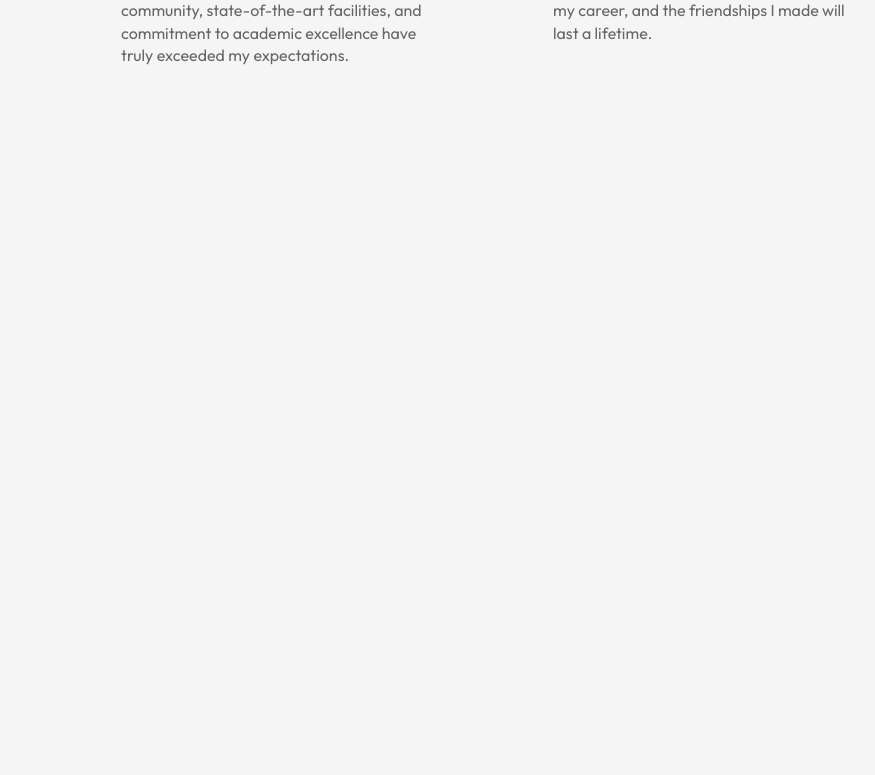
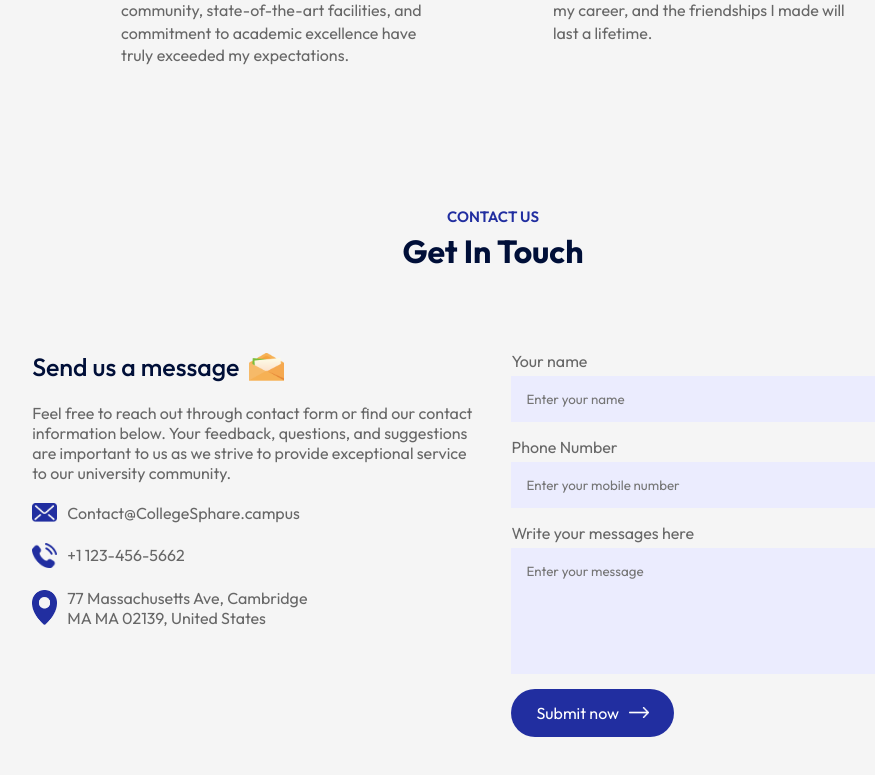
Before and after one commit to pradyumn8/CollegeSphere, a React (Vite) app: page / in a window 1280 px wide. Shown: the part 2959-3734 px from the top of the page, without its empty margins (147-1022 px from the left). Before the commit the page ends 3166 px from the top, so only its background shows below. Built offline with nearby package versions, Linux system fonts and the light colour scheme.

Commit message:
basic UI of contact form is almost done

```diff
--- a/src/App.jsx
+++ b/src/App.jsx
@@ -7,6 +7,7 @@
 import About from './components/About/About'
 import Campus from './components/Campus/Campus'
 import Testimonials from './components/Testimonials/Testimonials'
+import Contact from './components/Contact/Contact'
 
 function App() {
   const [count, setCount] = useState(0)
@@ -23,6 +24,8 @@
       <Campus/>
       <Title subTitle='TESTIMONIALS' title='What Students Says'/>
       <Testimonials/>
+      <Title subTitle='Contact Us' title='Get in Touch'/>
+      <Contact/>
     </div>
   </div>
   )
--- /dev/null
+++ b/src/components/Contact/Contact.css
@@ -0,0 +1,51 @@
+.contact{
+    margin: 80px auto;
+    max-width: 90%;
+    display: flex;
+    align-content: center;
+    justify-content: space-between;
+}
+.contact-col{
+    flex-basis: 48%;
+    color: #676767;
+}
+.contact-col h3{
+    color: #000f38;
+    font-weight: 500;
+    font-size: 25px;
+    display: flex;
+    align-items: center;
+    margin-bottom: 20px;
+}
+.contact-col h3 img{
+    width: 35px;
+    margin-left: 10px;
+}
+.contact-col p{
+    max-width: 450px;
+    list-style: 0.3;
+}
+.contact-col ul li{
+    display: flex;
+    align-items: center;
+    margin: 20px 0;
+}
+.contact-col ul li img{
+    width: 25px;
+    margin-right: 10px;
+}
+.contact form input, .contact form textarea{
+    display: block;
+    width: 100%;
+    background: #ebecfe;
+    padding: 15px;
+    border: 0;
+    outline: 0;
+    margin-bottom: 15px;
+    margin-top: 5px;
+    resize: none;
+}
+.contact-col span{
+    display: block;
+    margin: 20px 0;
+}
--- /dev/null
+++ b/src/components/Contact/Contact.jsx
@@ -0,0 +1,38 @@
+import React from 'react'
+import './Contact.css'
+import msg_icon from '../../assets/msg-icon.png'
+import mail_icon from '../../assets/mail-icon.png'
+import phone_icon from '../../assets/phone-icon.png'
+import location_icon from '../../assets/location-icon.png'
+import white_arrow from '../../assets/white-arrow.png'
+
+const Contact = () => {
+    return (
+        <div className='contact'>
+            <div className="contact-col">
+                <h3>Send us a message <img src={msg_icon} alt="" /></h3>
+                <p>Feel free to reach out through contact form or find our contact information below. Your feedback, questions, and suggestions are important to us as we strive to provide exceptional service to our university community.</p>
+                <ul>
+                    <li><img src={mail_icon} alt="" />Contact@CollegeSphare.campus</li>
+                    <li><img src={phone_icon} alt="" />+1 123-456-5662</li>
+                    <li><img src={location_icon} alt="" />77 Massachusetts Ave, Cambridge <br />MA
+                        MA 02139, United States</li>
+                </ul>
+            </div>
+            <div className="contact-col">
+            <form action="">
+                <label htmlFor="">Your name</label>
+                <input type="text" name='name' placeholder='Enter your name' required/>
+                <label htmlFor="">Phone Number</label>
+                <input type="tel" name='phone' placeholder='Enter your mobile number' required/>
+                <label htmlFor="">Write your messages here</label>
+                <textarea name="message" rows="6" placeholder='Enter your message'></textarea>
+                <button type='submit' className='btn dark-btn'>Submit now <img src={white_arrow } alt="" /></button>
+            </form>
+            <span></span>
+        </div>
+        </div>
+    )
+}
+
+export default Contact
```
